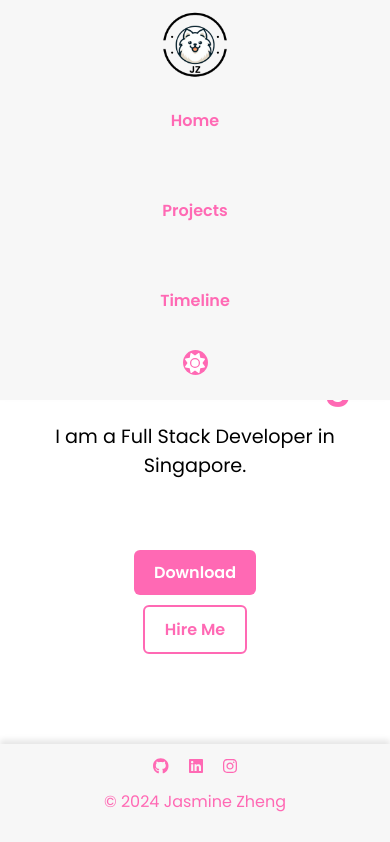
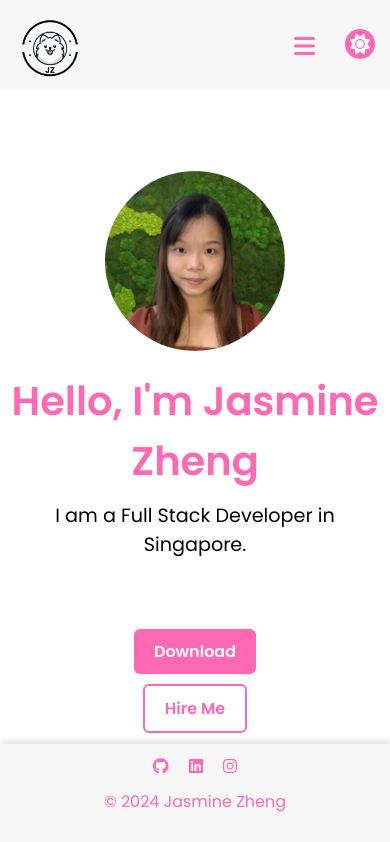
Before and after one commit to jzxr/jasminezheng, a React (Create React App) app in the folder portfolio/: page / in a window 390 px wide. Shown: the top 842 px of the page. Built offline with nearby package versions, Linux system fonts and the light colour scheme.

Commit message:
edit mobile view responsiveness

```diff
--- a/portfolio/public/index.html
+++ b/portfolio/public/index.html
@@ -4,6 +4,8 @@
     <meta charset="UTF-8">
     <meta name="viewport" content="width=device-width, initial-scale=1.0">
     <title>Jasmine's Portfolio</title>
+    <link rel="preconnect" href="https://fonts.googleapis.com">
+    <link rel="preconnect" href="https://fonts.gstatic.com" crossorigin>
     <link href="https://fonts.googleapis.com/css2?family=Poppins:wght@300;400;500;600&display=swap" rel="stylesheet">
     <link id="dynamic-favicon" rel="icon" type="image/png" href="/logo-light.png">
   </head>
--- a/portfolio/src/components/Header.tsx
+++ b/portfolio/src/components/Header.tsx
@@ -1,7 +1,7 @@
-import React from 'react';
+import React, { useState } from 'react';
 import { Link, useNavigate, useLocation } from 'react-router-dom';
 import { FontAwesomeIcon } from '@fortawesome/react-fontawesome';
-import { faSun, faMoon } from '@fortawesome/free-solid-svg-icons';
+import { faSun, faMoon, faBars, faTimes } from '@fortawesome/free-solid-svg-icons';
 
 import logoLight from '../images/jasmine-zheng-web-light.png';
 import logoDark from '../images/jasmine-zheng-web-dark.png';
@@ -23,6 +23,8 @@ const Header: React.FC<HeaderProps> = ({ toggleDarkMode, darkMode }) => {
     setTriggerScrollToHome
   } = useScrollContext();
 
+  const [menuOpen, setMenuOpen] = useState(false);
+
   const handleScroll = (target: 'home' | 'projects' | 'timeline') => {
     const setScrollTarget = {
       home: setTriggerScrollToHome,
@@ -31,6 +33,7 @@ const Header: React.FC<HeaderProps> = ({ toggleDarkMode, darkMode }) => {
     }[target];
 
     setScrollTarget(true);
+    setMenuOpen(false);
 
     if (location.pathname !== '/') {
       navigate('/');
@@ -47,25 +50,21 @@ const Header: React.FC<HeaderProps> = ({ toggleDarkMode, darkMode }) => {
   return (
     <header className="header">
       <nav className="nav">
-        <ul className="nav-list">
-          <li className="nav-item">
-            <Link to="/">
-              <picture>
-                <source media="(max-width: 600px)" srcSet={darkMode ? logoMobileDark : logoMobileLight} />
-                <img src={darkMode ? logoDark : logoLight} alt="Logo" className="logo" />
-              </picture>
-            </Link>
-          </li>
+        <Link to="/" className="logo-container">
+          <picture>
+            <source media="(max-width: 600px)" srcSet={darkMode ? logoMobileDark : logoMobileLight} />
+            <img loading="lazy" src={darkMode ? logoDark : logoLight} alt="Logo" className="logo" />
+          </picture>
+        </Link>
 
-          <li className="nav-item">
-            <button className="nav-link" onClick={() => handleScroll('home')}>Home</button>
-          </li>
-          <li className="nav-item">
-            <button className="nav-link" onClick={() => handleScroll('projects')}>Projects</button>
-          </li>
-          <li className="nav-item">
-            <button className="nav-link" onClick={() => handleScroll('timeline')}>Timeline</button>
-          </li>
+        <button className="hamburger" onClick={() => setMenuOpen(!menuOpen)}>
+          <FontAwesomeIcon icon={menuOpen ? faTimes : faBars} />
+        </button>
+
+        <ul className={`nav-list ${menuOpen ? 'open' : ''}`}>
+          <li className="nav-item"><button className="nav-link" onClick={() => handleScroll('home')}>Home</button></li>
+          <li className="nav-item"><button className="nav-link" onClick={() => handleScroll('projects')}>Projects</button></li>
+          <li className="nav-item"><button className="nav-link" onClick={() => handleScroll('timeline')}>Timeline</button></li>
         </ul>
       </nav>
 
@@ -77,11 +76,7 @@ const Header: React.FC<HeaderProps> = ({ toggleDarkMode, darkMode }) => {
           onChange={handleToggle}
         />
         <label htmlFor="toggle" className="toggle-label">
-          {darkMode ? (
-            <FontAwesomeIcon icon={faMoon} className="icon" />
-          ) : (
-            <FontAwesomeIcon icon={faSun} className="icon" />
-          )}
+          <FontAwesomeIcon icon={darkMode ? faMoon : faSun} className="icon" />
         </label>
       </div>
     </header>
--- a/portfolio/src/components/Home.tsx
+++ b/portfolio/src/components/Home.tsx
@@ -10,7 +10,7 @@ const Home: React.FC<HomeProps> = ({ darkMode }) => {
   return (
     <section id="home" className={`home-section ${darkMode ? 'dark' : 'light'}`}>
       <div className="introduction">
-        <img src={profileImage} alt="Profile" className="profile-image" />
+        <img loading="lazy" src={profileImage} alt="Profile" className="profile-image" />
         <div className="intro-text">
           <h1>Hello, I'm Jasmine Zheng</h1>
           <p>I am a Full Stack Developer in Singapore.</p>
--- a/portfolio/src/components/ProjectDetails.tsx
+++ b/portfolio/src/components/ProjectDetails.tsx
@@ -46,7 +46,7 @@ const ProjectDetails: React.FC<HomeProps> = ({ darkMode }) => {
         <Slider {...sliderSettings} className="project-carousel">
           {project.images.map((img, index) => (
             <div key={index}>
-              <img src={img} alt={`${project.title} - ${index + 1}`} className="carousel-image" />
+              <img loading="lazy" src={img} alt={`${project.title} - ${index + 1}`} className="carousel-image" />
             </div>
           ))}
         </Slider>
--- a/portfolio/src/data/experienceData.ts
+++ b/portfolio/src/data/experienceData.ts
@@ -103,6 +103,4 @@ export const experience = [
     iconType: "cert",
     color: "#10B981"
   }
-
-
 ];
--- a/portfolio/src/styles/Header.css
+++ b/portfolio/src/styles/Header.css
@@ -86,10 +86,10 @@
   display: flex;
   align-items: center;
   justify-content: center;
-  width: 30px; /* Adjusted size */
-  height: 30px; /* Adjusted size */
-  background-color: #ff69b4; /* Hot pink background */
-  border-radius: 50%; /* Circular toggle button */
+  width: 30px;
+  height: 30px;
+  background-color: #ff69b4;
+  border-radius: 50%;
   transition: background-color 0.3s;
 }
 
@@ -109,24 +109,74 @@
     padding: 20px 0; /* Adjust padding for alignment */
   }
 
+  .nav-list.open {
+    display: flex;
+    flex-direction: column;
+    position: absolute;
+    top: 70px;
+    left: 10px;
+    right: 10px;
+    padding: 20px 0;
+    z-index: 9998;
+    border-radius: 12px;
+    backdrop-filter: blur(10px);
+    animation: fadeSlideDown 0.3s ease-out;
+    box-shadow: 0 10px 25px rgba(0, 0, 0, 0.2);
+  }
+
+  /* Light Mode */
+  .light-mode .nav-list.open {
+    background-color: rgba(255, 255, 255, 0.9);
+  }
+
+  /* Dark Mode */
+  .dark-mode .nav-list.open {
+    background-color: rgba(0, 0, 0, 0.85);
+  }
+
   .logo {
     margin-top: 30px;
-    width: 80px; /* Adjust logo size for mobile */
+    width: 70px;
     height: auto;
   }
 
-  .toggle-label {
-    width: 25px; /* Adjust size for mobile */
-    height: 25px; /* Adjust size for mobile */
+  .toggle-label .light-mode .dark-mode{
+    width: 25px;
+    height: 25px;
+    color: #ff69b4;
   }
 
   .toggle-switch {
-    margin-top: 10px; /* Adjust space between nav and toggle switch */
+    margin-top: 18px;
     margin-bottom: 20px;
   }
 
   .nav-list {
-    flex-direction: column; /* Stack items vertically on mobile */
+    display: none;
+  }
+
+  .hamburger {
+    display: block;
+    font-size: 24px;
+    background: transparent;
+    border: none;
+    color: var(--header-color);
+    cursor: pointer;
+    position: absolute;
+    top: 13px;
+    right: 60px;
+    z-index: 10000;
+  }
+
+  .hamburger:focus,
+  .hamburger:active {
+    background: transparent;
+    outline: none;
+    box-shadow: none;
+  }
+
+  .hamburger:focus-visible {
+    outline: none;
   }
 
   .nav-item {
@@ -135,12 +185,29 @@
   }
 
   .header {
-    flex-direction: column;
+    height: 80px;
+    flex-direction: row;
     align-items: center;
+    justify-content: space-between;
   }
 
   .nav {
     margin-bottom: 10px;
   }
 
+  .icon {
+    font-size: 20px;
+    color: white;
+  }
+  @keyframes fadeSlideDown {
+    0% {
+      opacity: 0;
+      transform: translateY(-10px);
+    }
+    100% {
+      opacity: 1;
+      transform: translateY(0);
+    }
+  }
+
 }
--- a/portfolio/src/styles/Home.css
+++ b/portfolio/src/styles/Home.css
@@ -114,16 +114,22 @@
 
 /* Media query for mobile view */
 @media (max-width: 600px) {
+  .home-section {
+    height: 100vh;
+    padding: 20px 10px;
+    justify-content: center;
+    text-align: center;
+  }
   .intro-text p {
-    padding-bottom: 50px; /* Add padding below the paragraph */
+    padding-bottom: 50px;
   }
   .button-group {
     flex-direction: column;
     gap: 10px;
   }
   .profile-image {
-    width: 150px;
-    height: 150px;
+    width: 180px;
+    height: 180px;
     border-radius: 50%;
     margin-top: 20px;
     margin-bottom: 20px;
```
